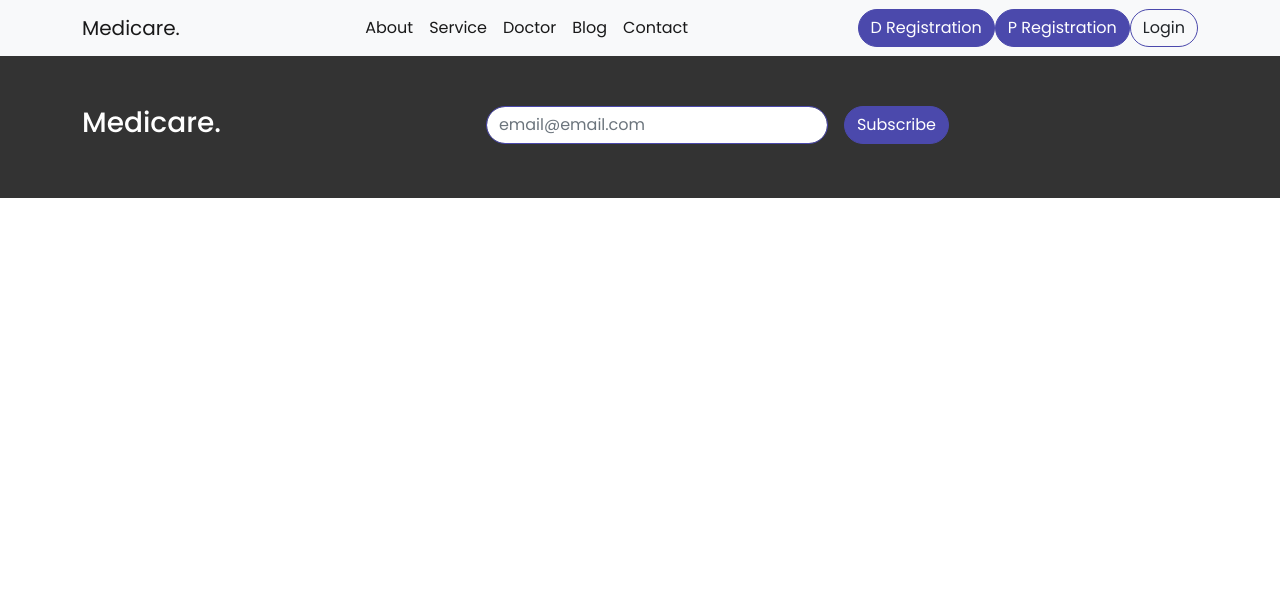
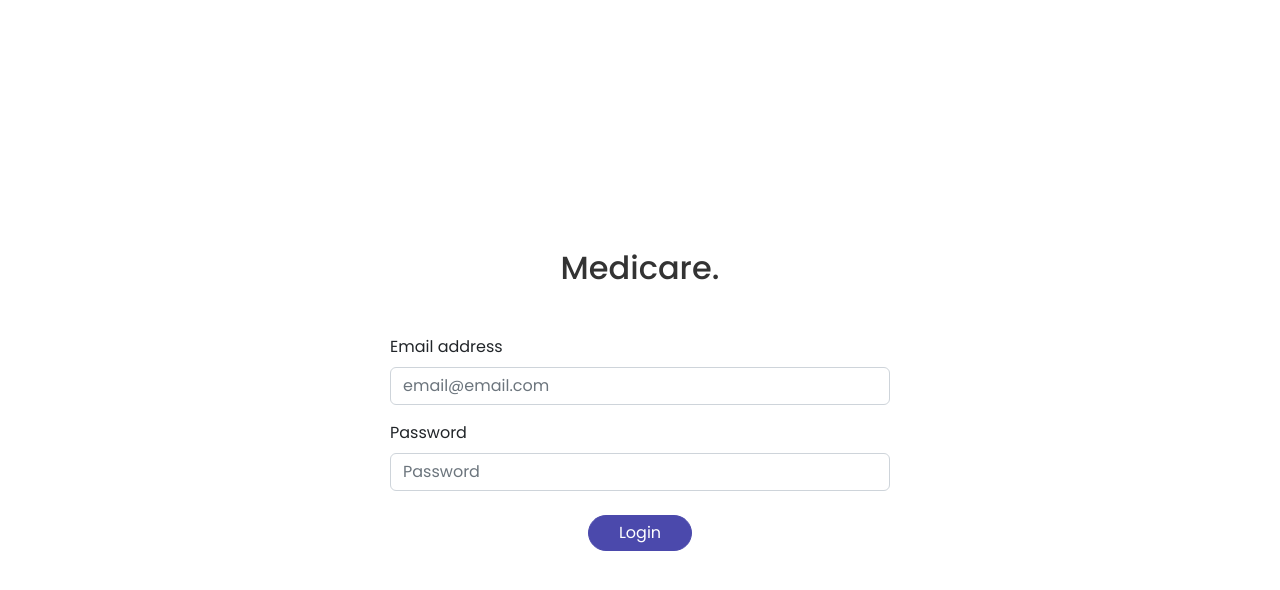
Before and after one commit to ZiadAbdulBari/medicare-frontend, a Nuxt app: page /login in a window 1280 px wide. Shown: the top 590 px of the page. Built offline with nearby package versions, Linux system fonts and the light colour scheme.

Commit message:
login done

```diff
--- a/components/Header/header.vue
+++ b/components/Header/header.vue
@@ -28,7 +28,7 @@
                 <div>
                     <nuxt-link to="/registration/doctor" class="btn bg-color bordered-round"> D Registration</nuxt-link>
                     <nuxt-link to="/registration/patient" class="btn bg-color bordered-round"> P Registration</nuxt-link>
-                    <button class="btn bordered bordered-round">Login</button>
+                    <nuxt-link to="/login" class="btn bordered bordered-round">Login</nuxt-link>
                 </div>
             </div>
         </nav>
--- a/layouts/default.vue
+++ b/layouts/default.vue
@@ -17,7 +17,7 @@ export default {
     components: { Header, Footer },
     data(){
         return{
-        navExclude: ['registration']
+        navExclude: ['registration','login']
         }
     },
     computed: {
--- /dev/null
+++ b/pages/login/index.vue
@@ -0,0 +1,38 @@
+<template>
+    <div class="container">
+        <div class="reg-form-wrapper">
+            <div class="reg_form">
+                <div>
+                    <a href="/">
+                        <h2 class="text-center mb-5">Medicare.</h2>
+                    </a>
+                </div>
+                <form>
+                    <div class="mb-3">
+                        <label for="exampleInputEmail1" class="form-label">Email address</label>
+                        <input type="email" class="form-control" v-model="email" placeholder="email@email.com" id="exampleInputEmail1" aria-describedby="emailHelp">
+                        <!-- <div id="emailHelp" class="form-text">We'll never share your email with anyone else.</div> -->
+                    </div>
+                    <div class="mb-3">
+                        <label for="exampleInputPassword1" class="form-label">Password</label>
+                        <input type="password" class="form-control" v-model="password" placeholder="Password" id="exampleInputPassword1">
+                    </div>
+                    <div class="text-center mt-4">
+                        <button type="submit" class="btn bg-color bordered-round" @click.prevent="login()">Login</button>
+                    </div>
+                </form>
+            </div>
+        </div>
+
+    </div>
+</template>
+
+<script>
+    export default {
+
+    }
+</script>
+
+<style>
+
+</style>
--- a/static/css/style.css
+++ b/static/css/style.css
@@ -18,9 +18,14 @@ label:focus,
     -webkit-appearance:none;
     box-shadow: none !important;
 }
+a,a:hover{
+    text-decoration: none;
+    color: #333333;
+}
 .bg-color{
     background-color: #4B49AC;
     color: white;
+    padding: 5px 30px;
 }
 .btn:hover{
     border: 1px solid #4B49AC!important;
@@ -29,6 +34,7 @@ label:focus,
 .bordered-round{
     border: 1px solid #4B49AC;
     border-radius: 150px;
+    padding: 5px 30px;
 }
 ::selection{
     background: #4B49AC;
```
